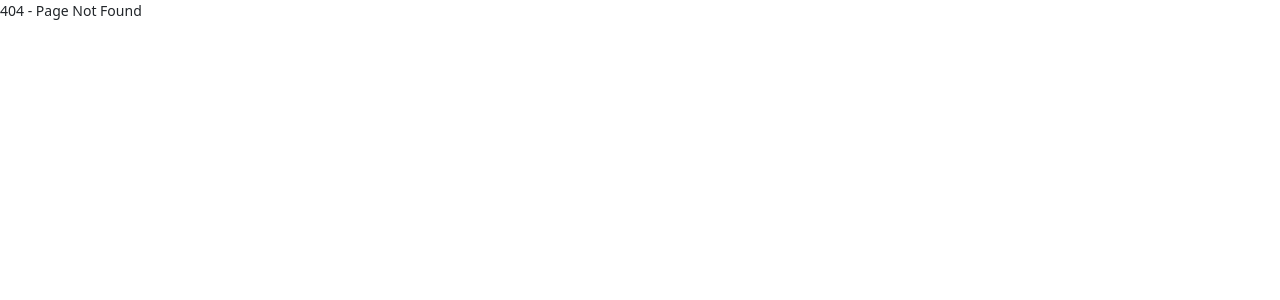
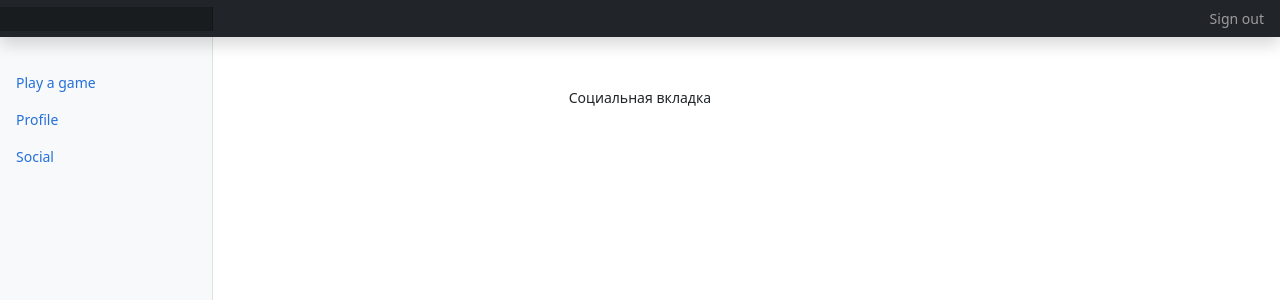
Before and after one commit to RadicalIguana/PingPongAI, a React (Vite) app in the folder react/: page /social in a window 1280 px wide. Before the commit this address had no page. Shown: the top 300 px of the page. Built offline with nearby package versions, Linux system fonts and the light colour scheme; no server answers; sample sign-in values are in the browser's storage.

Commit message:
wip(frontend): implementation of social feature in progress

```diff
--- a/react/src/components/DefaultLayout.jsx
+++ b/react/src/components/DefaultLayout.jsx
@@ -53,6 +53,10 @@ export default function DefaultLayout() {
                       <span data-feather="file" className="align-text-bottom"></span>
                       <Link className="nav-link active" to='/user'>Profile</Link>
                   </li>
+                  <li className="nav-item">
+                      <span data-feather="file" className="align-text-bottom"></span>
+                      <Link className="nav-link active" to='/social'>Social</Link>
+                  </li>
                 </ul>
               </div>
             </nav>
--- a/react/src/router.jsx
+++ b/react/src/router.jsx
@@ -6,6 +6,7 @@ import NotFound from './views/NotFound'
 import Signup from './views/Signup'
 import User from './views/User'
 import Play from './views/Play'
+import Social from './views/Social'
 
 import { Navigate } from 'react-router-dom'
 
@@ -26,6 +27,10 @@ const router = createBrowserRouter([
             {
                 path: '/play',
                 element: <Play />
+            },
+            {
+                path: '/social',
+                element: <Social />
             },
         ]
     },
--- /dev/null
+++ b/react/src/views/Social.jsx
@@ -0,0 +1,9 @@
+import React from 'react'
+
+export default function Social() {
+    return (
+      <div style={{display: 'flex', justifyContent: "space-between", alignItems: "center"}}>
+        Социальная вкладка
+      </div>
+    )
+}
```
